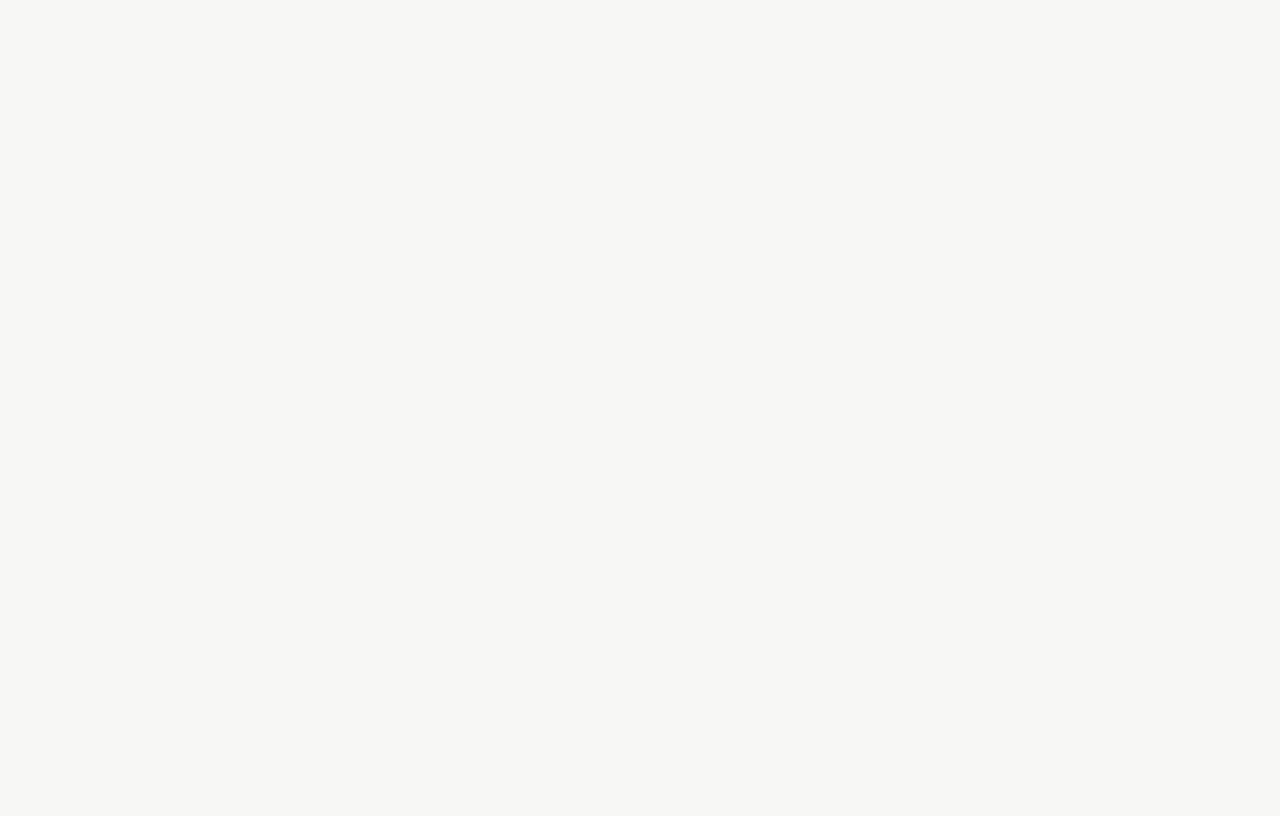
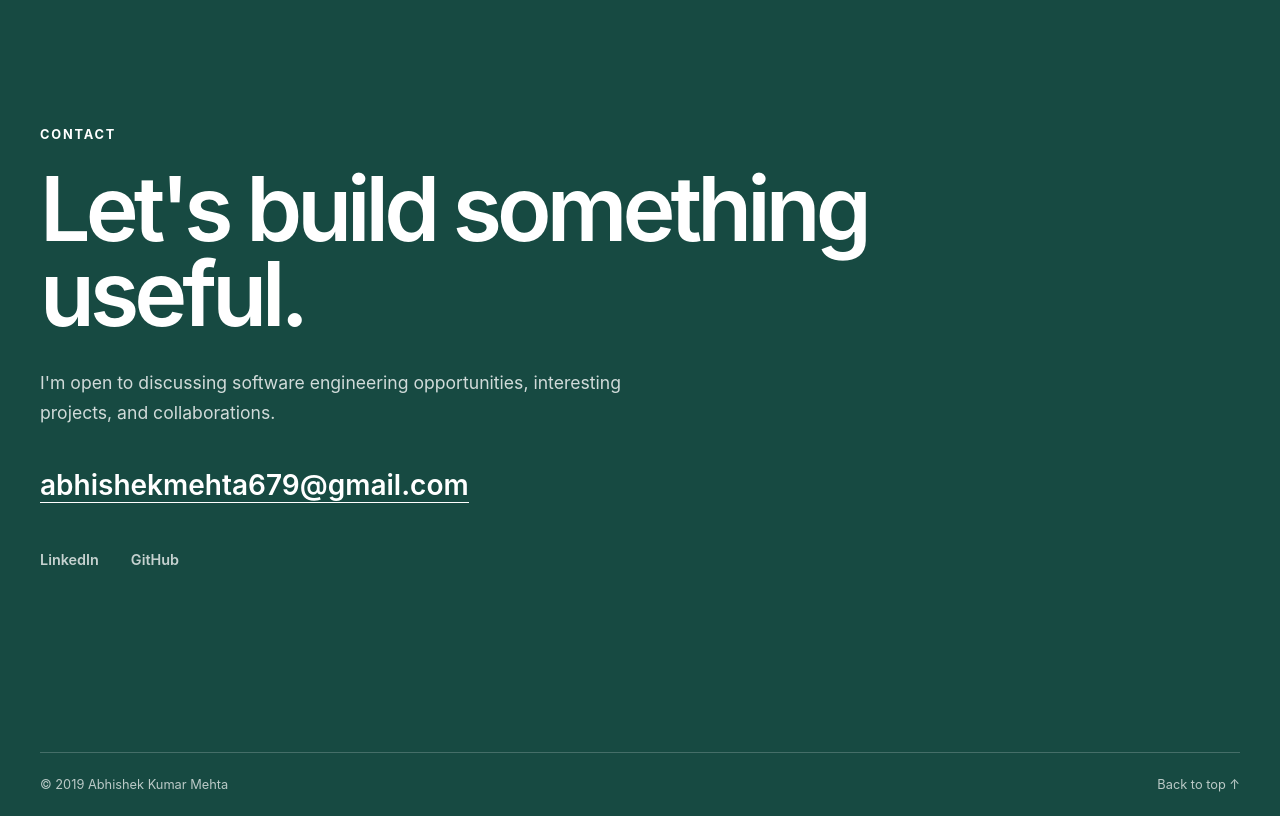
Before and after one commit to AbhishekKrMehta/portfolio, a React app: page / in a window 1280 px wide. Shown: the part 5980-6796 px from the top of the page. Before the commit the page ends 5947 px from the top, so only its background shows below. Built offline with nearby package versions, Linux system fonts and the light colour scheme; the HTML template or start-up script is replaced by a standard one.

Commit message:
Add contact section and footer

```diff
--- a/src/App.tsx
+++ b/src/App.tsx
@@ -4,6 +4,8 @@ import About from './sections/About/About'
 import Experience from './sections/Experience/Experience'
 import Projects from './sections/Projects/Projects'
 import Skills from './sections/Skills/Skills'
+import Contact from './sections/Contact/Contact'
+import Footer from './components/Footer/Footer'
 
 function App() {
   return (
@@ -16,7 +18,10 @@ function App() {
         <Experience />
         <Projects />
         <Skills />
+        <Contact />
       </main>
+
+      <Footer />
     </>
   )
 }
--- /dev/null
+++ b/src/components/Footer/Footer.scss
@@ -0,0 +1,30 @@
+.footer {
+    padding: 1.5rem 0;
+    background: var(--color-accent);
+    color: white;
+
+    &__inner {
+        display: flex;
+        align-items: center;
+        justify-content: space-between;
+        gap: 1rem;
+        padding-top: 1.5rem;
+        border-top: 1px solid rgb(255 255 255 / 20%);
+    }
+
+    p,
+    a {
+        margin: 0;
+        font-size: 0.8rem;
+        opacity: 0.7;
+    }
+
+    a {
+        color: inherit;
+        text-decoration: none;
+
+        &:hover {
+            opacity: 1;
+        }
+    }
+}
--- /dev/null
+++ b/src/components/Footer/Footer.tsx
@@ -0,0 +1,15 @@
+import './Footer.scss'
+
+function Footer() {
+    return (
+        <footer className="footer">
+            <div className="container footer__inner">
+                <p>© {new Date().getFullYear()} Abhishek Kumar Mehta</p>
+
+                <a href="#">Back to top ↑</a>
+            </div>
+        </footer>
+    )
+}
+
+export default Footer
--- /dev/null
+++ b/src/sections/Contact/Contact.scss
@@ -0,0 +1,68 @@
+.contact {
+    padding: 10rem 0;
+    background: var(--color-accent);
+    color: white;
+
+    &__content {
+        max-width: 850px;
+    }
+
+    &__eyebrow {
+        margin: 0 0 1.5rem;
+        font-size: 0.8rem;
+        font-weight: 700;
+        letter-spacing: 0.14em;
+        text-transform: uppercase;
+    }
+
+    h2 {
+        margin: 0;
+        font-size: clamp(3rem, 7vw, 6rem);
+        font-weight: 600;
+        line-height: 0.95;
+        letter-spacing: -0.055em;
+    }
+
+    &__description {
+        max-width: 650px;
+        margin: 2rem 0 0;
+        font-size: 1.1rem;
+        line-height: 1.7;
+        opacity: 0.8;
+    }
+
+    &__email {
+        display: inline-block;
+        margin-top: 2.5rem;
+        color: white;
+        font-size: clamp(1.2rem, 3vw, 1.75rem);
+        font-weight: 600;
+        text-decoration: none;
+        border-bottom: 1px solid currentColor;
+    }
+
+    &__links {
+        display: flex;
+        gap: 2rem;
+        margin-top: 3rem;
+
+        a {
+            color: white;
+            font-size: 0.9rem;
+            font-weight: 600;
+            text-decoration: none;
+            opacity: 0.75;
+            transition: opacity 150ms ease;
+
+            &:hover {
+                opacity: 1;
+            }
+        }
+    }
+}
+
+@media (max-width: 640px) {
+    .contact {
+        padding: 7rem 0;
+    }
+}
--- /dev/null
+++ b/src/sections/Contact/Contact.tsx
@@ -0,0 +1,39 @@
+import './Contact.scss'
+
+function Contact() {
+    return (
+        <section id="contact" className="contact">
+            <div className="container">
+                <div className="contact__content">
+                    <p className="contact__eyebrow">Contact</p>
+
+                    <h2>Let's build something useful.</h2>
+
+                    <p className="contact__description">
+                        I'm open to discussing software engineering opportunities,
+                        interesting projects, and collaborations.
+                    </p>
+
+                    <a
+                        className="contact__email"
+                        href="mailto:abhishekmehta679@gmail.com"
+                    >
+                        abhishekmehta679@gmail.com
+                    </a>
+
+                    <div className="contact__links">
+                        <a href="https://www.linkedin.com/in/abhishekkumarmehta" target="_blank" rel="noreferrer">
+                            LinkedIn
+                        </a>
+
+                        <a href="https://github.com/AbhishekKrMehta" target="_blank" rel="noreferrer">
+                            GitHub
+                        </a>
+                    </div>
+                </div>
+            </div>
+        </section>
+    )
+}
+
+export default Contact
```
